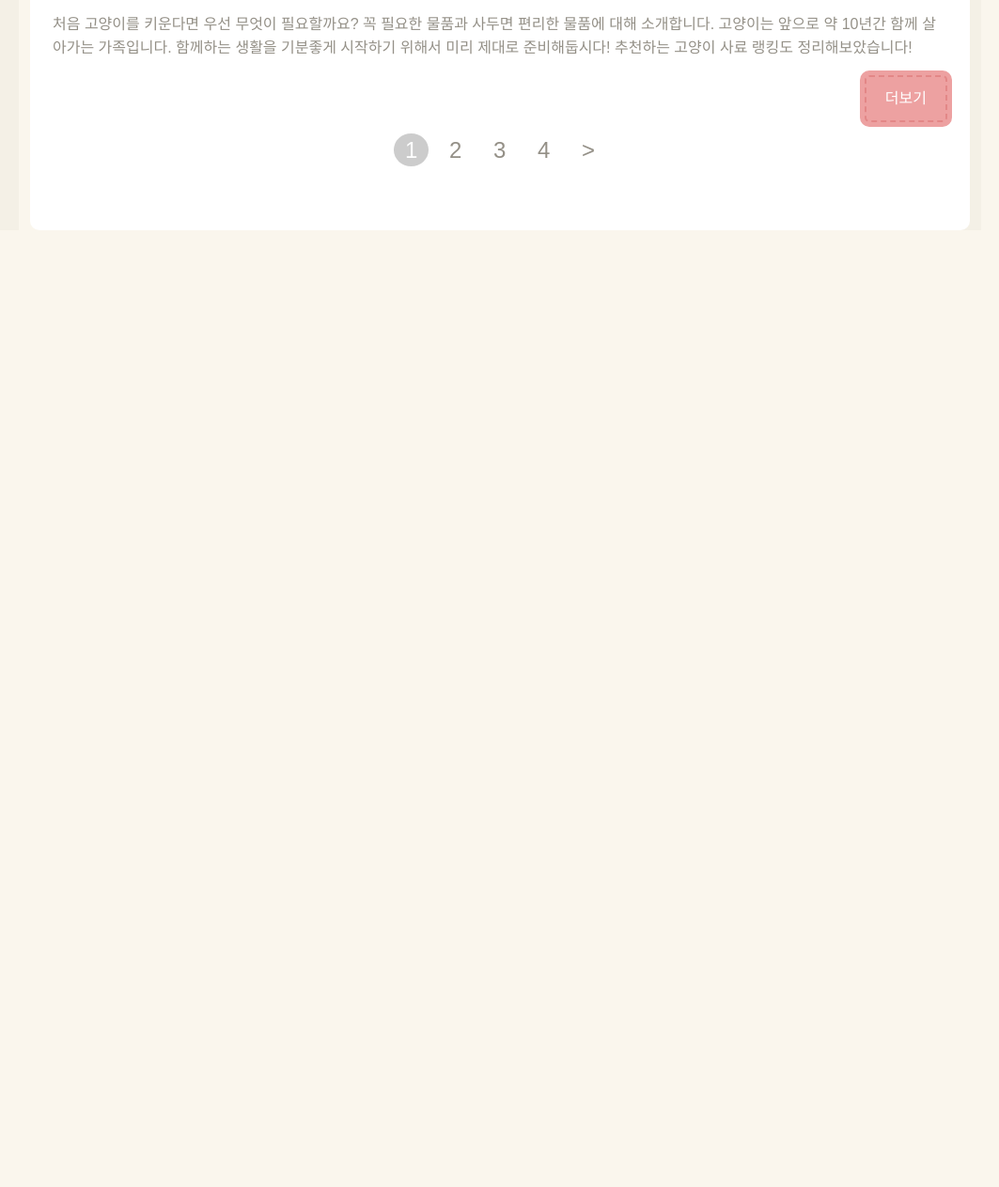
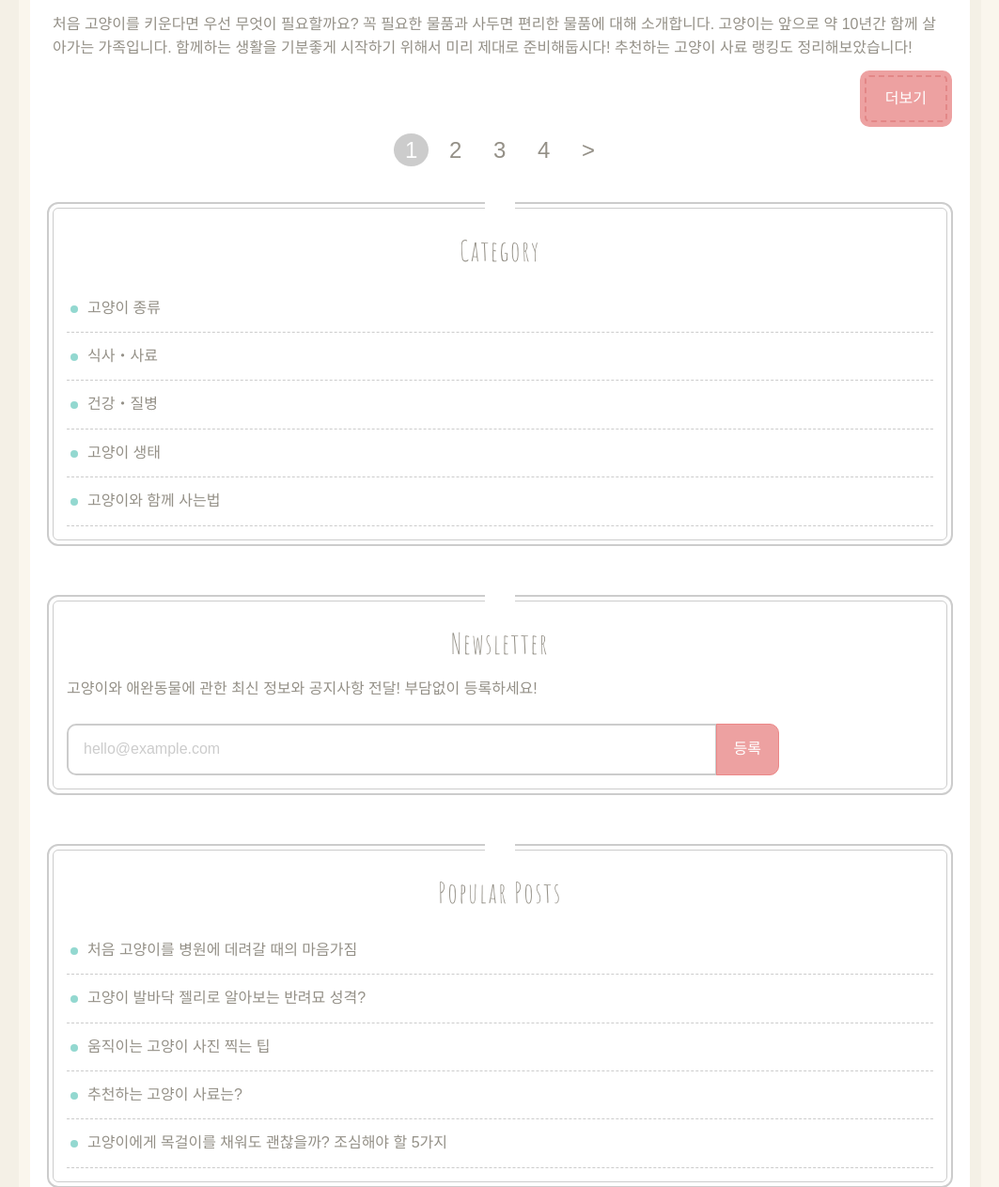
Before and after one commit to ehdrn3020/publishing_31_example, a plain HTML site: page 08.cat_blog/index.html in a window 1280 px wide. Shown: the part 1978-3241 px from the top of the page at 94% size, without its empty margins (108-1171 px from the left). Before the commit the page ends 2223 px from the top, so only its background shows below. Drawn offline with Linux system fonts and the light colour scheme; some packages are replaced by stand-ins of ours.

Commit message:
20220628 add aside

```diff
--- a/08.cat_blog/css/style.css
+++ b/08.cat_blog/css/style.css
@@ -148,3 +148,83 @@ main {
 article p {
     margin-bottom: 1rem;
 }
+
+aside {
+    margin-top: 1rem;
+}
+.side-box {
+    margin-bottom: 4rem;
+    border: 1px solid #ccc;
+    outline: 2px solid #ccc;
+    outline-offset: 4px;
+    border-radius: 6px;
+    padding: 0.875rem;
+    position: relative;
+}
+.side-box::before {
+    width: 2rem;
+    height: 2rem;
+    text-align: center;
+    background: #fff;
+    position: absolute;
+    top: -1rem;
+    left: 0;
+    right: 0;
+    margin: auto;
+    /* Font Awesome */
+    font-family: 'Font Awesome 5 Pro';
+    font-weight: 900;
+    color: #949087;
+    font-size: 1.5rem;
+    content: '\f1b0';
+}
+
+.side-box h3 {
+    font-family: 'Amatic SC', cursive;
+    font-size: 1.875rem;
+    letter-spacing: .1rem;
+    text-align: center;
+    margin: 0.875rem 0 1.125rem;
+}
+.side-box li {
+    border-bottom: 1px dashed #ccc;
+    padding: 1rem 0.25rem;
+}
+.side-box a:hover {
+    color: #7ac69f;
+}
+.side-box li::before {
+    display: inline-block;
+    content: '';
+    width: 8px;
+    height: 8px;
+    background: #93d8d0;
+    margin: 6px 10px 0 0;
+    border-radius: 50%;
+}
+
+.newsletter-form {
+    /* display: flex; */
+    margin-top: 1.5rem;
+}
+.newsletter-form input[type='email'] {
+    border: 2px solid #ccc;
+    border-radius: 10px 0 0 10px;
+    background: #fff;
+    width: 75%;
+    padding: 1rem;
+}
+.newsletter-form input[type='email']::placeholder {
+    color: #ccc;
+}
+.newsletter-form input[type='submit'] {
+    background: #eda1a1;
+    border: 1px solid #ec8787;
+    padding: 1.1rem;
+    border-radius: 0 10px 10px 0;
+    color: #fff;
+    margin-left: -5px;
+}
+.newsletter-form input[type='submit']:hover {
+    background: #e38787;
+}
--- a/08.cat_blog/index.html
+++ b/08.cat_blog/index.html
@@ -102,17 +102,34 @@
         </main>
 
         <aside>
-            <div>
-                <h3>
-                    <ul>
-                        <li><a href=""></a></li>
-                        <li><a href=""></a></li>
-                        <li><a href=""></a></li>
-                    </ul>
-                </h3>
+            <div class="side-box">
+                <h3>Category</h3>
+                <ul>
+                    <li><a href="#">고양이 종류</a></li>
+                    <li><a href="#">식사・사료</a></li>
+                    <li><a href="#">건강・질병</a></li>
+                    <li><a href="#">고양이 생태</a></li>
+                    <li><a href="#">고양이와 함께 사는법</a></li>
+                </ul>
             </div>
-            <div></div>
-            <div></div>
+            <div class="side-box">
+                <h3>Newsletter</h3>
+                <p>고양이와 애완동물에 관한 최신 정보와 공지사항 전달! 부담없이 등록하세요!</p>
+                <form class="newsletter-form" action="#">
+                    <input type="email" placeholder="hello@example.com">
+                    <input type="submit" value="등록">
+                </form>
+            </div>
+            <div class="side-box popular-posts">
+                <h3>Popular Posts</h3>
+                <ul>
+                    <li><a href="#">처음 고양이를 병원에 데려갈 때의 마음가짐</a></li>
+                    <li><a href="#">고양이 발바닥 젤리로 알아보는 반려묘 성격?</a></li>
+                    <li><a href="#">움직이는 고양이 사진 찍는 팁</a></li>
+                    <li><a href="#">추천하는 고양이 사료는?</a></li>
+                    <li><a href="#">고양이에게 목걸이를 채워도 괜찮을까? 조심해야 할 5가지</a></li>
+                </ul>
+            </div>
         </aside>
     </div>
     <footer>
```
